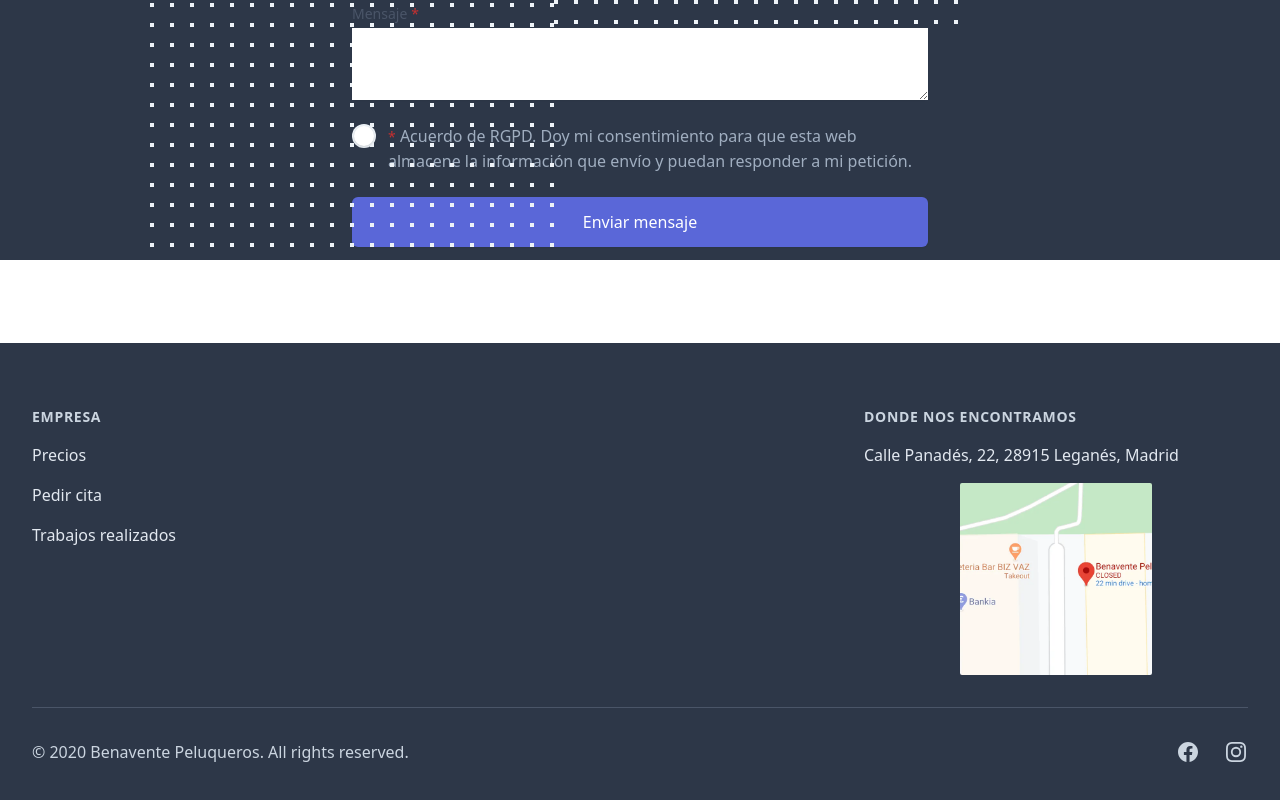
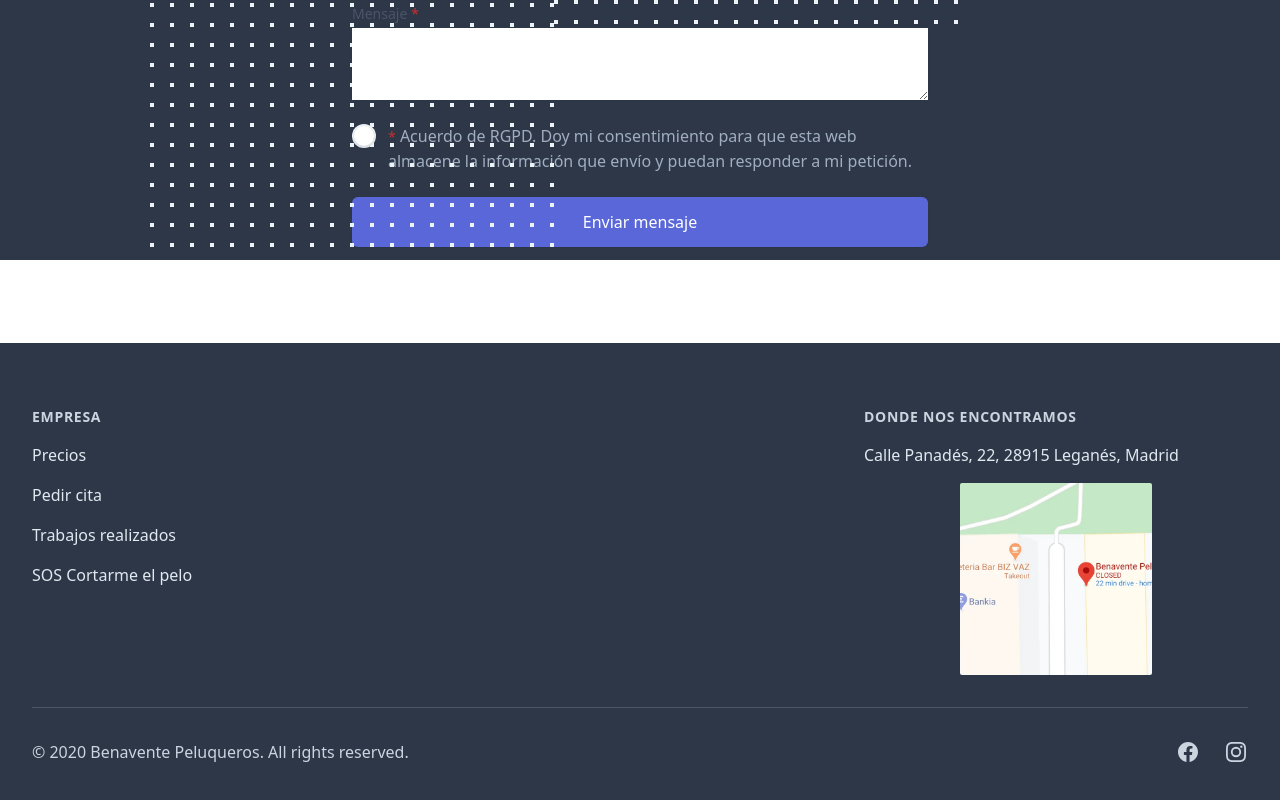
Before and after one commit to Afsoon/benaventepeluqueros, a Next.js app: page /book in a window 1280 px wide. Shown: the part 540-1340 px from the top of the page. Built offline with nearby package versions, Linux system fonts and the light colour scheme; what @tailwindcss/ui would draw is missing.

Commit message:
Analytics and update external url

```diff
--- a/src/components/Banner/index.tsx
+++ b/src/components/Banner/index.tsx
@@ -47,7 +47,7 @@ const FloatingBottomBanner = () => {
                 <div className="order-3 mt-2 flex-shrink-0 w-full sm:order-2 sm:mt-0 sm:w-auto">
                   <div className="rounded-md shadow-sm">
                     <a
-                      href="https://pelatencasa.now.sh/"
+                      href="https://soscortarmeelpelo.com/"
                       target="_blank"
                       onClick={closeBanner}
                       rel="noopener noreferrer"
--- a/src/components/Footer/index.tsx
+++ b/src/components/Footer/index.tsx
@@ -36,6 +36,16 @@ const Footer = () => (
                     className="text-base leading-6 text-gray-300 hover:text-white"
                   >
                     Trabajos realizados
+                  </a>
+                </li>
+                <li className="mt-4">
+                  <a
+                    href="https://soscortarmeelpelo.com/"
+                    target="_blank"
+                    rel="noopener noreferrer"
+                    className="text-base leading-6 text-gray-300 hover:text-white"
+                  >
+                    SOS Cortarme el pelo
                   </a>
                 </li>
               </ul>
--- a/src/components/Header/index.tsx
+++ b/src/components/Header/index.tsx
@@ -148,6 +148,15 @@ const Header: React.FunctionComponent<HeaderProps> = ({
                     Pedir cita
                   </a>
                 )}
+                {showWork && (
+                  <a
+                    href="/work"
+                    title="Ver trabajos realizados"
+                    className="mt-1 block px-3 py-2 rounded-md text-base font-medium text-gray-500 hover:text-gray-50 hover:bg-gray-500 focus:outline-none focus:bg-gray-100 focus:text-gray-50 transition duration-150 ease-in-out"
+                  >
+                    Trabajos realizados
+                  </a>
+                )}
                 {showPricing && (
                   <a
                     href="/contact"
@@ -155,15 +164,6 @@ const Header: React.FunctionComponent<HeaderProps> = ({
                     className="mt-1 block px-3 py-2 rounded-md text-base font-medium text-gray-500 hover:text-gray-50 hover:bg-gray-500 focus:outline-none focus:bg-gray-100 focus:text-gray-50 transition duration-150 ease-in-out"
                   >
                     Lista de precios
-                  </a>
-                )}
-                {showWork && (
-                  <a
-                    href="/work"
-                    title="Ver trabajos realizados"
-                    className="mt-1 block px-3 py-2 rounded-md text-base font-medium text-gray-500 hover:text-gray-50 hover:bg-gray-500 focus:outline-none focus:bg-gray-100 focus:text-gray-50 transition duration-150 ease-in-out"
-                  >
-                    Trabajos realizados
                   </a>
                 )}
               </div>
--- a/src/pages/_document.tsx
+++ b/src/pages/_document.tsx
@@ -33,6 +33,14 @@ class MyDocument extends Document {
           <Main />
           <NextScript />
         </body>
+        <script
+          async
+          defer
+          src="https://cdn.simpleanalytics.io/hello.js"
+        ></script>
+        <noscript>
+          <img src="https://api.simpleanalytics.io/hello.gif" alt="" />
+        </noscript>
       </Html>
     )
   }
```
Also changed, not shown: 1 other file (tests, documents, lock files or other folders).
